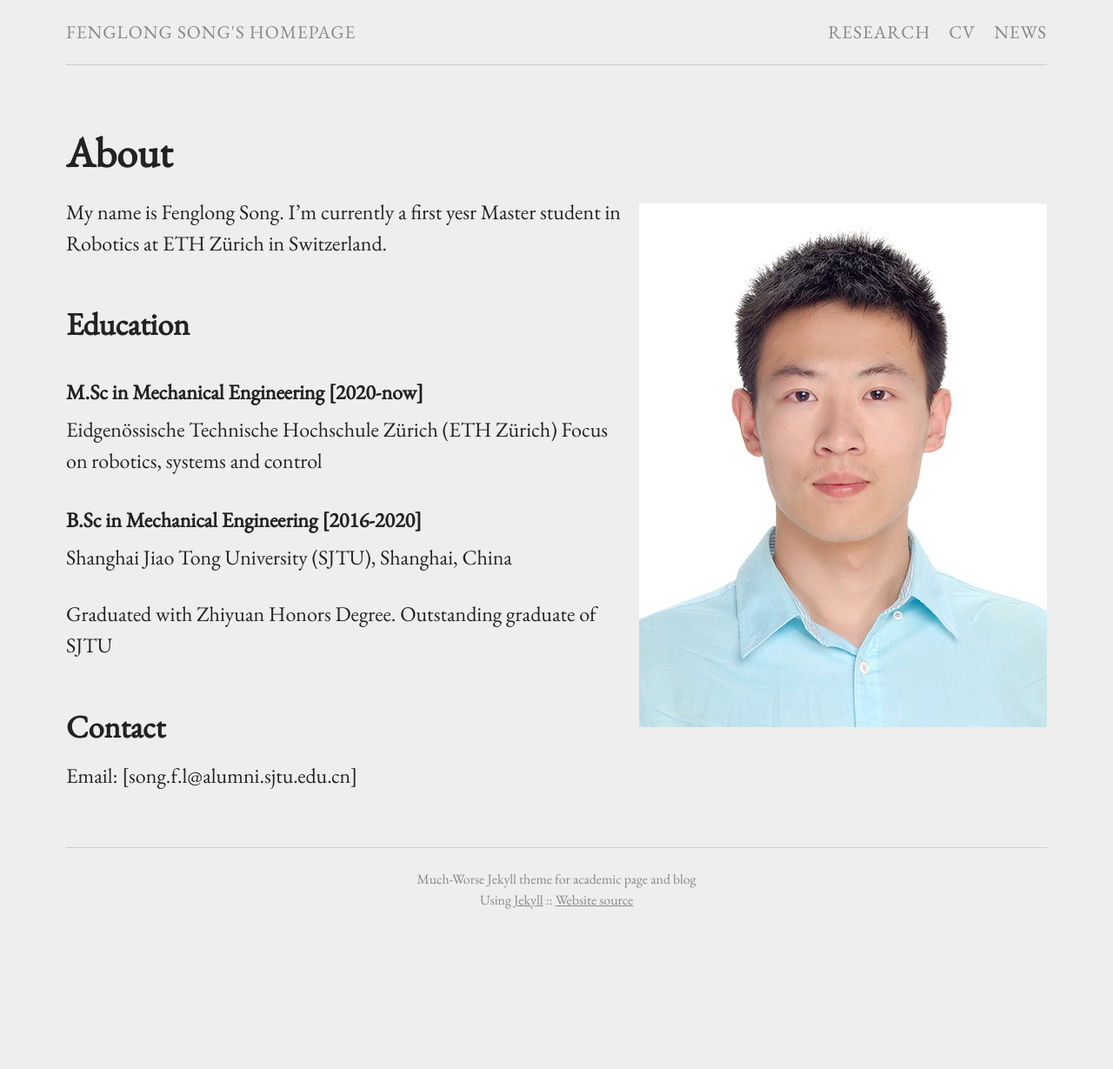
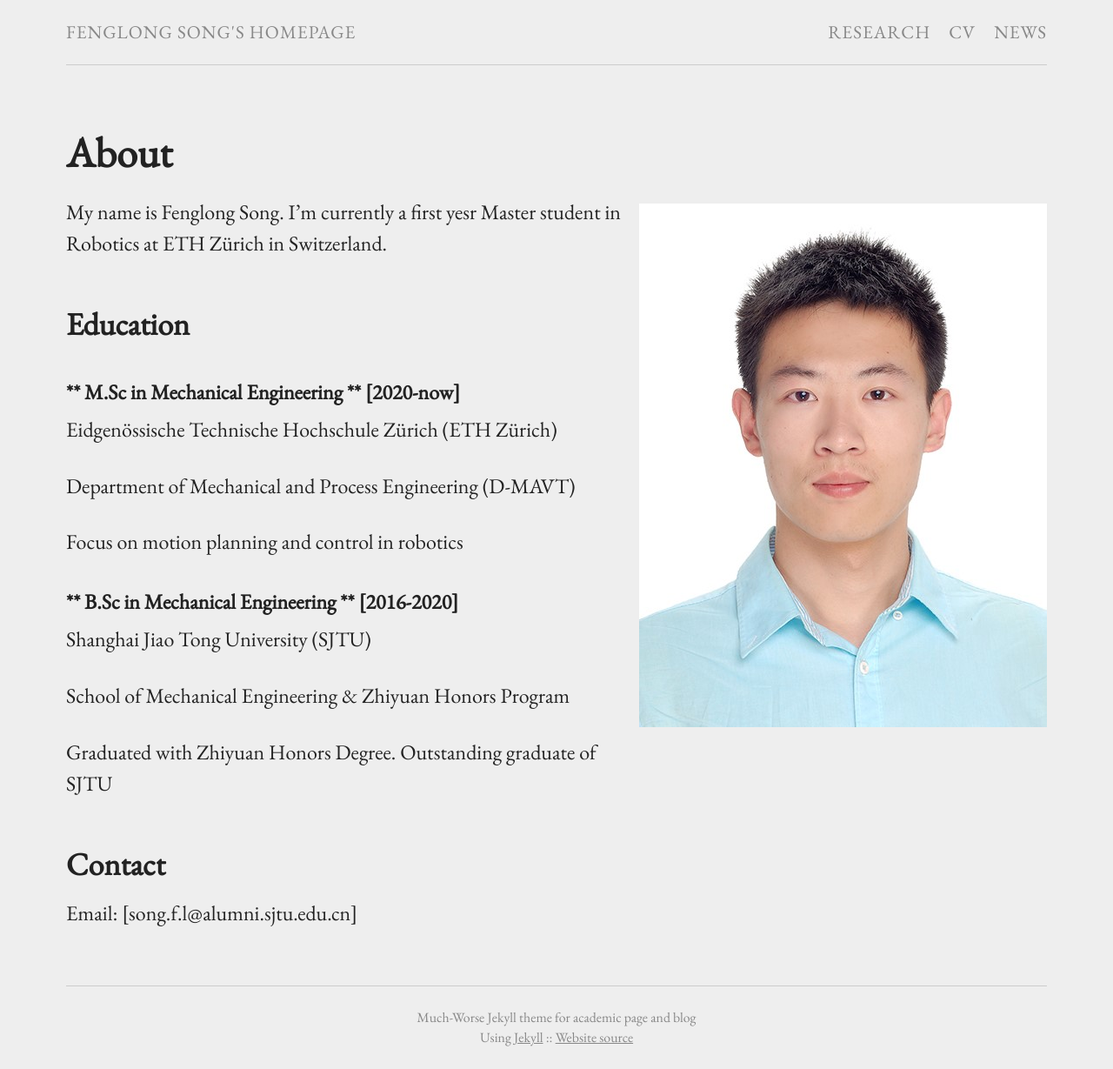
Before and after one commit to FenglongSong/fenglongsong.github.io, a Jekyll site: the page built from index.md, in a window 1280 px wide. Shown: the whole page at 87% size. Built offline with Jekyll 4.4.1, drawn with Linux system fonts in a browser that asks for light colours; before the commit the page ends 1070 px from its top, so only the background shows below that.

Commit message:
nothing new

```diff
--- a/index.md
+++ b/index.md
@@ -4,21 +4,26 @@ title: About
 permalink: /
 ---
 
-{% include image.html url="images/photo.jpg" caption="" max_width="300px" align="right" %}
+{% include image.html url="images/photo.jpg" caption="" max_width="200px" align="right" %}
 
 My name is Fenglong Song. I'm currently a first yesr Master student in Robotics at ETH Zürich in Switzerland.
 
 ## Education
 
 
-#### M.Sc in Mechanical Engineering [2020-now]
+#### ** M.Sc in Mechanical Engineering ** [2020-now]
 
 Eidgenössische Technische Hochschule Zürich (ETH Zürich)
-Focus on robotics, systems and control
 
-#### B.Sc in Mechanical Engineering [2016-2020]
+Department of Mechanical and Process Engineering (D-MAVT)
 
-Shanghai Jiao Tong University (SJTU), Shanghai, China
+Focus on motion planning and control in robotics
+
+#### ** B.Sc in Mechanical Engineering ** [2016-2020]
+
+Shanghai Jiao Tong University (SJTU)
+
+School of Mechanical Engineering & Zhiyuan Honors Program
 
 Graduated with Zhiyuan Honors Degree. Outstanding graduate of SJTU
 
```
Also changed, not shown: _posts/2020-07-13-graduate-from-sjtu.md (+2 -2 lines).
